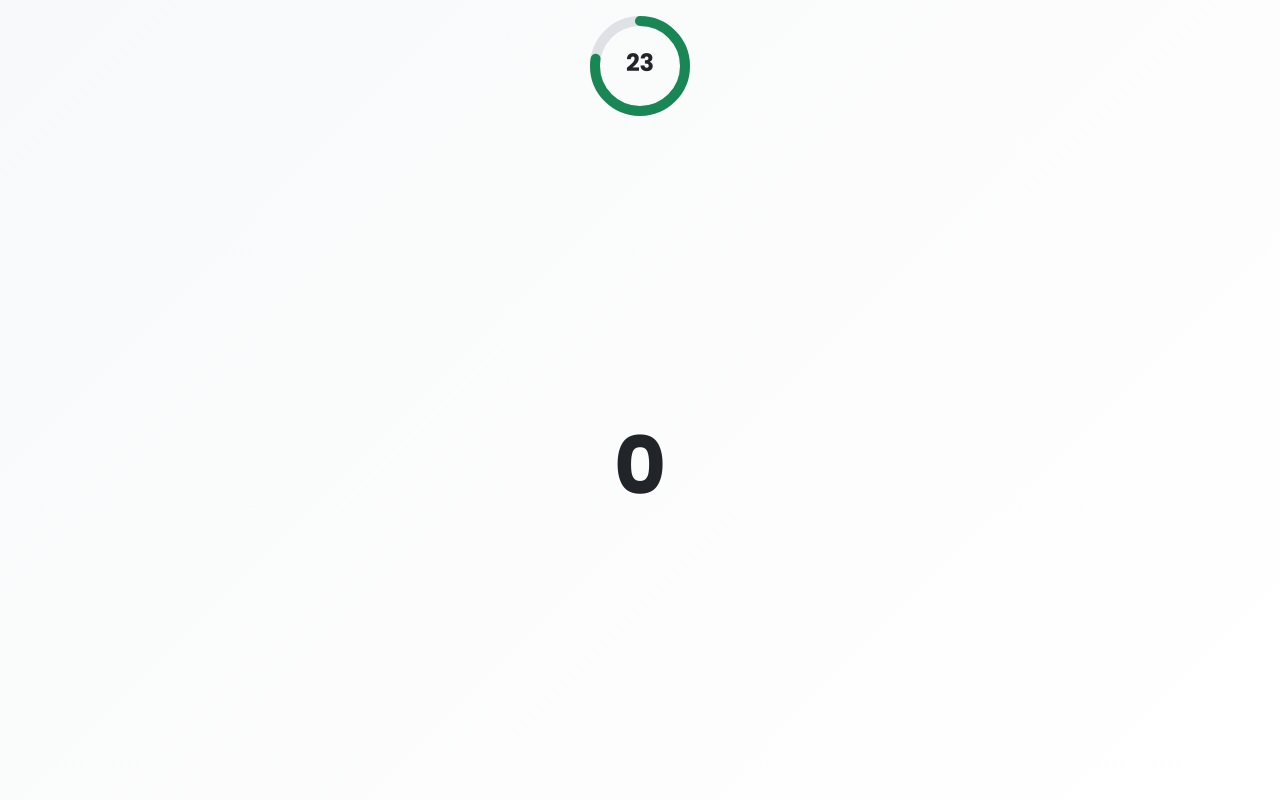
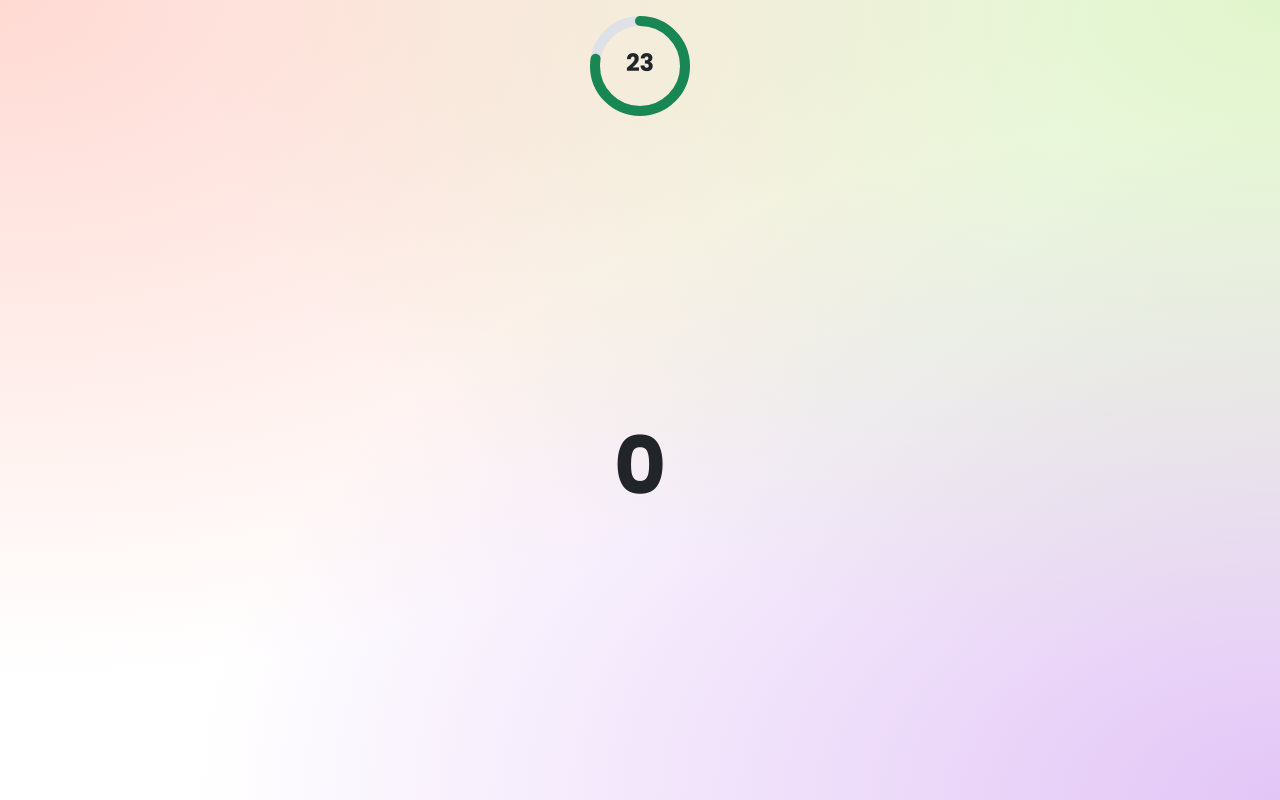
Before and after one commit to tanmay-patil/bazooka-clone, a React (Create React App) app: page /tap-it/game/1 in a window 1280 px wide. Built offline with nearby package versions, Linux system fonts and the light colour scheme.

Commit message:
feat: add subtle gradient background

```diff
--- a/src/pages/tapit/Game.tsx
+++ b/src/pages/tapit/Game.tsx
@@ -2,6 +2,15 @@ import React, { useCallback, useEffect, useRef, useState } from 'react';
 import { useParams } from 'react-router-dom';
 import { Helmet } from 'react-helmet-async';
 import CountdownCircle from '../../components/tapit/CountdownCircle';
+
+const CONTAINER_STYLE: React.CSSProperties = {
+    touchAction: 'none',
+    background:
+        'radial-gradient(at 0% 0%, rgba(255, 149, 128, 0.35), transparent 60%),' +
+        'radial-gradient(at 100% 0%, rgba(168, 226, 107, 0.35), transparent 60%),' +
+        'radial-gradient(at 100% 100%, rgba(173, 91, 230, 0.35), transparent 60%),' +
+        '#fff',
+};
 
 const GAME_DURATION = 30;
 
@@ -61,10 +70,7 @@ const TapItGame: React.FC = () => {
             role="button"
             tabIndex={0}
             aria-label="Tap area"
-            style={{
-                touchAction: 'none',
-                background: 'linear-gradient(135deg, var(--bs-light), var(--bs-white))',
-            }}
+            style={CONTAINER_STYLE}
         >
             <Helmet>
                 <title>Tap It – Room {roomName} | Bazonka</title>
```
